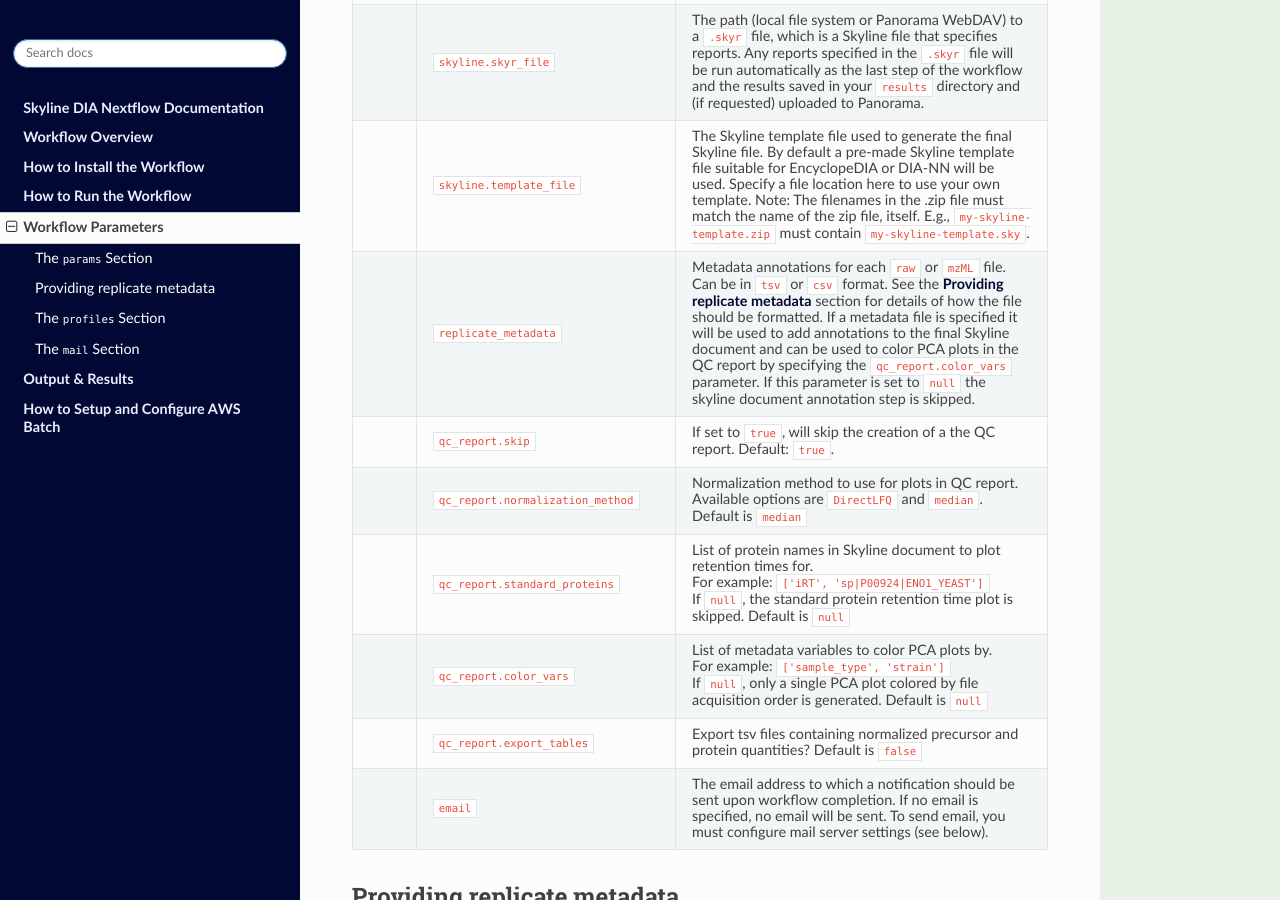
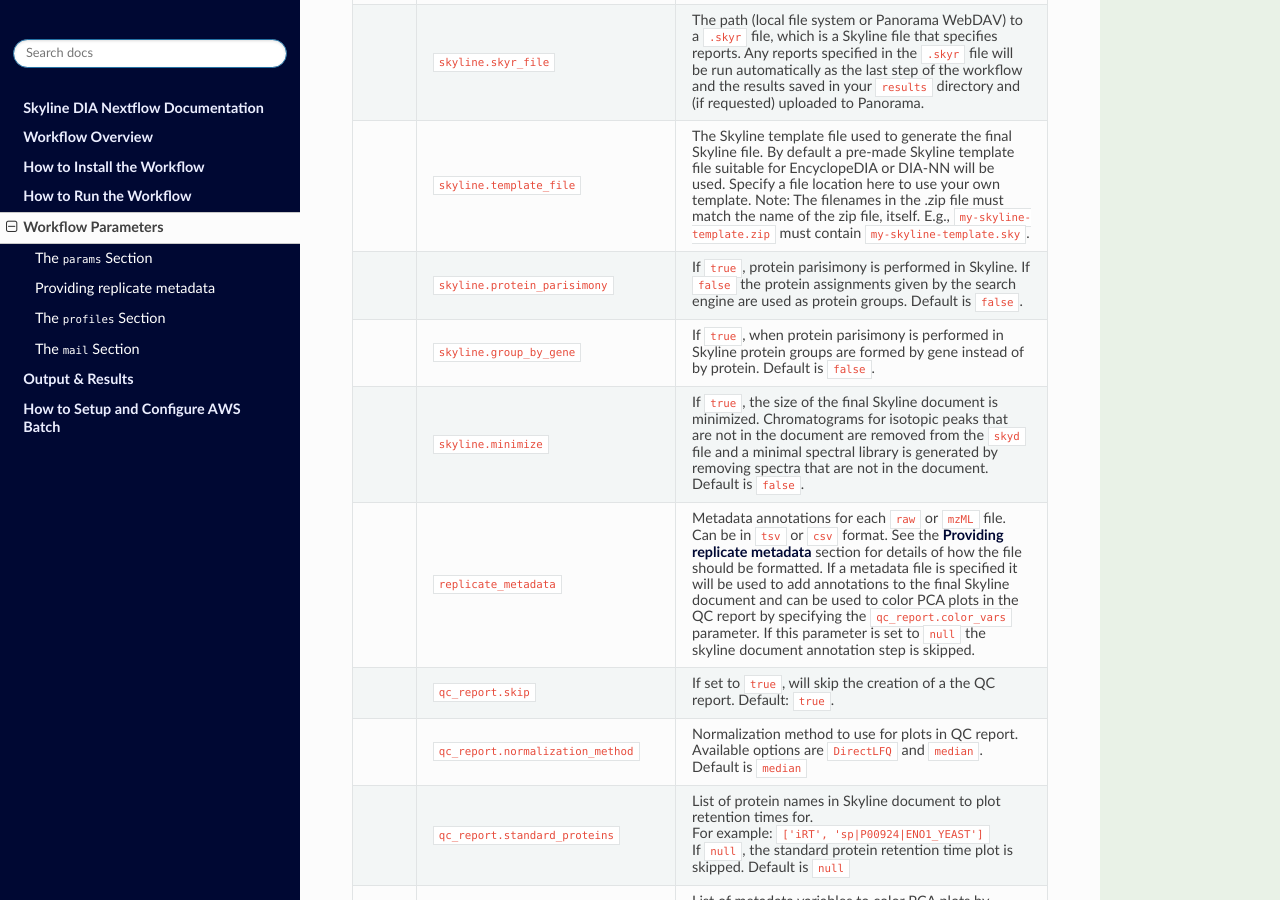
Before and after one commit to mriffle/nf-skyline-dia-ms, a Sphinx documentation site: the page built from docs/source/workflow_parameters.rst, in a window 1280 px wide and 900 px high, scrolled down 2918 px. Built offline with Sphinx 7.4.7 and the Read the Docs theme 2.0.0, drawn with Linux system fonts in a browser that asks for light colours.

Commit message:
Add skyline options to documentation.

```diff
--- a/docs/source/workflow_parameters.rst
+++ b/docs/source/workflow_parameters.rst
@@ -119,6 +119,15 @@
        pre-made Skyline template file suitable for EncyclopeDIA or DIA-NN will be used. Specify a file
        location here to use your own template. Note: The filenames in the .zip file must match
        the name of the zip file, itself. E.g., ``my-skyline-template.zip`` must contain ``my-skyline-template.sky``.
+   * -
+     - ``skyline.protein_parisimony``
+     - If ``true``, protein parisimony is performed in Skyline. If ``false`` the protein assignments given by the search engine are used as protein groups. Default is ``false``.
+   * -
+     - ``skyline.group_by_gene``
+     - If ``true``, when protein parisimony is performed in Skyline protein groups are formed by gene instead of by protein. Default is ``false``.
+   * -
+     - ``skyline.minimize``
+     - If ``true``, the size of the final Skyline document is minimized. Chromatograms for isotopic peaks that are not in the document are removed from the ``skyd`` file and a minimal spectral library is generated by removing spectra that are not in the document. Default is ``false``.
    * -
      - ``replicate_metadata``
      - Metadata annotations for each ``raw`` or ``mzML`` file. Can be in ``tsv`` or ``csv`` format. See the :ref:`replicate_metadata` section for details of how the file should be formatted. If a metadata file is specified it will be used to add annotations to the final Skyline document and can be used to color PCA plots in the QC report by specifying the ``qc_report.color_vars`` parameter. If this parameter is set to ``null`` the skyline document annotation step is skipped.
```
